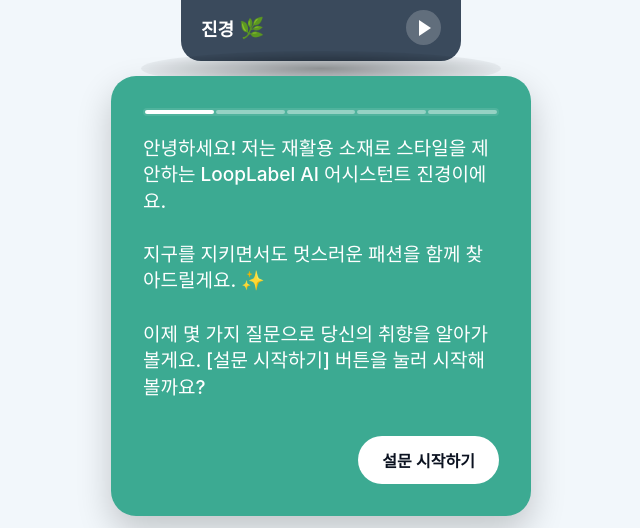
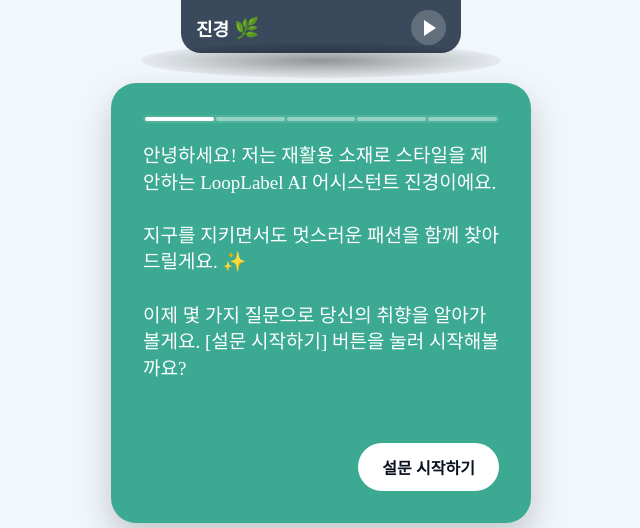
Before and after one commit to teolex/SKN14-Final-4Team-Web, a Django app: page /survey in a window 1280 px wide. Shown: the part 272-800 px from the top of the page, without its empty margins (319-959 px from the left). Run offline with Django 5.2, Linux system fonts and the light colour scheme; some web fonts are replaced.

Commit message:
Update: Apply the Pretendard font #112

```diff
--- a/vogue_me/templates/app/mainapp/survey.html
+++ b/vogue_me/templates/app/mainapp/survey.html
@@ -4,6 +4,7 @@
     <meta charset="UTF-8">
     <meta name="viewport" content="width=device-width, initial-scale=1.0">
     <title>진경 AI 어시스턴트 온보딩</title>
+    <link rel="stylesheet" as="style" crossorigin href="https://cdn.jsdelivr.net/gh/orioncactus/pretendard@v1.3.9/dist/web/variable/pretendardvariable-dynamic-subset.min.css" />
     <style>
         * {
             margin: 0;
@@ -12,7 +13,7 @@
         }
 
         body {
-            font-family: -apple-system, BlinkMacSystemFont, 'Segoe UI', Roboto, sans-serif;
+            font-family: "Pretendard Variable", Pretendard;
             background: #F2F7FB;
             height: 100vh;
             display: flex;
@@ -31,7 +32,7 @@
             flex-direction: column;
             justify-content: center;
             align-items: center;
-            gap: 15px;
+            gap: 30px;
         }
 
         /* 태블릿 사이즈 (768px 이상) */
@@ -120,9 +121,9 @@
         }
 
         .profile-image {
-            width: 200px;
-            height: 200px;
-            border-radius: 18px;
+            width: 210px;
+            height: 210px;
+            border-radius: 20px;
             background: #d4c4a8;
             margin: 0 auto 6px;
             display: flex;
@@ -135,18 +136,18 @@
         /* 태블릿에서 프로필 이미지 크기 조정 */
         @media (min-width: 768px) {
             .profile-image {
-                width: 220px;
-                height: 220px;
-                border-radius: 20px;
+                width: 230px;
+                height: 230px;
+                border-radius: 22px;
             }
         }
 
         /* 데스크톱에서 프로필 이미지 크기 조정 */
         @media (min-width: 1024px) {
             .profile-image {
-                width: 240px;
-                height: 240px;
-                border-radius: 22px;
+                width: 250px;
+                height: 250px;
+                border-radius: 24px;
             }
         }
 
@@ -188,21 +189,21 @@
             display: flex;
             align-items: center;
             justify-content: space-between;
-            width: 200px;
+            width: 210px;
             margin-top: 5px;
         }
 
         /* 태블릿에서 ai-info 너비 조정 */
         @media (min-width: 768px) {
             .ai-info {
-                width: 220px;
+                width: 230px;
             }
         }
 
         /* 데스크톱에서 ai-info 너비 조정 */
         @media (min-width: 1024px) {
             .ai-info {
-                width: 240px;
+                width: 250px;
             }
         }
 
--- a/vogue_me/templates/app/userapp/mypage.html
+++ b/vogue_me/templates/app/userapp/mypage.html
@@ -18,7 +18,7 @@
     }
 
     * {
-        font-family: 'Pretendard', -apple-system, BlinkMacSystemFont, sans-serif;
+        font-family: "Pretendard Variable", Pretendard;
     }
 
     body {
--- a/vogue_me/templates/mailform/login_otp.html
+++ b/vogue_me/templates/mailform/login_otp.html
@@ -3,8 +3,9 @@
 <HEAD>
     <META CHARSET="UTF-8">
     <TITLE>OTP 인증 메일</TITLE>
+    <LINK REL="STYLESHEET" AS="STYLE" CROSSORIGIN HREF="HTTPS://CDN.JSDELIVR.NET/GH/ORIONCACTUS/PRETENDARD@V1.3.9/DIST/WEB/VARIABLE/PRETENDARDVARIABLE-DYNAMIC-SUBSET.MIN.CSS" />
 </HEAD>
-<BODY STYLE="FONT-FAMILY: Arial, sans-serif; BACKGROUND-COLOR: #f4f4f4; PADDING: 20PX;">
+<BODY STYLE="FONT-FAMILY: 'Pretendard Variable', Pretendard; BACKGROUND-COLOR: #f4f4f4; PADDING: 20PX;">
 <TABLE WIDTH="100%" CELLSPACING="0" CELLPADDING="0" STYLE="MAX-WIDTH: 600PX; MARGIN: 0 AUTO; BACKGROUND-COLOR: #FFFFFF; BORDER: 1PX SOLID #DDDDDD;">
     <TR>
         <TD STYLE="BACKGROUND-COLOR: #4CAF50; COLOR: WHITE; PADDING: 20PX; TEXT-ALIGN: CENTER; FONT-SIZE: 24PX; FONT-WEIGHT: BOLD;">
--- a/vogue_me/templates/mailform/register_auth_link.html
+++ b/vogue_me/templates/mailform/register_auth_link.html
@@ -3,8 +3,9 @@
 <HEAD>
     <META CHARSET="UTF-8">
     <TITLE>본인인증 메일</TITLE>
+    <LINK REL="STYLESHEET" AS="STYLE" CROSSORIGIN HREF="HTTPS://CDN.JSDELIVR.NET/GH/ORIONCACTUS/PRETENDARD@V1.3.9/DIST/WEB/VARIABLE/PRETENDARDVARIABLE-DYNAMIC-SUBSET.MIN.CSS" />
 </HEAD>
-<BODY STYLE="FONT-FAMILY: Arial, sans-serif; BACKGROUND-COLOR: #f4f4f4; PADDING: 20PX;">
+<BODY STYLE="FONT-FAMILY: 'Pretendard Variable', Pretendard; BACKGROUND-COLOR: #f4f4f4; PADDING: 20PX;">
 <TABLE WIDTH="100%" CELLSPACING="0" CELLPADDING="0" STYLE="MAX-WIDTH: 600PX; MARGIN: 0 AUTO; BACKGROUND-COLOR: #FFFFFF; BORDER: 1PX SOLID #DDDDDD;">
     <TR>
         <TD STYLE="BACKGROUND-COLOR: #4CAF50; COLOR: WHITE; PADDING: 20PX; TEXT-ALIGN: CENTER; FONT-SIZE: 24PX; FONT-WEIGHT: BOLD;">
```
